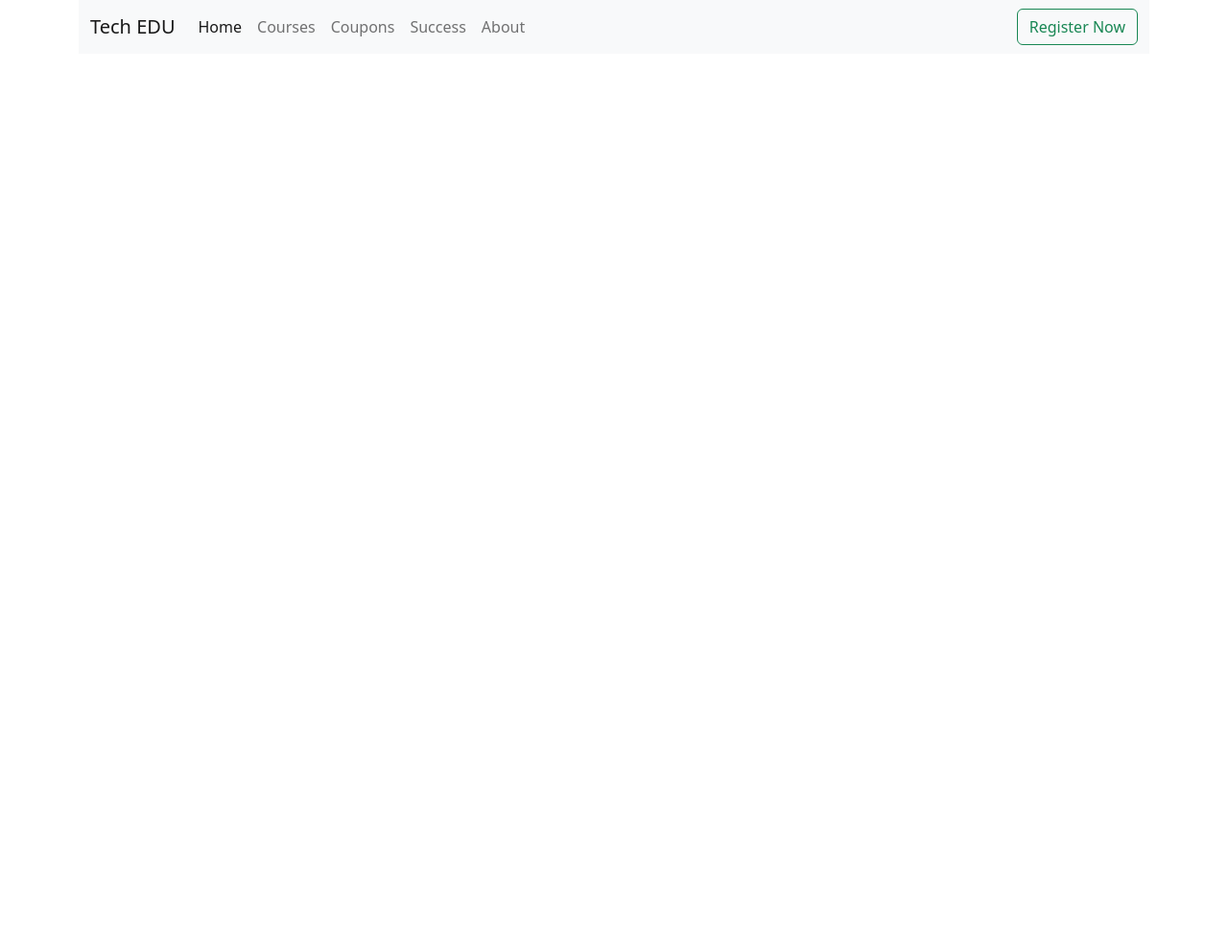
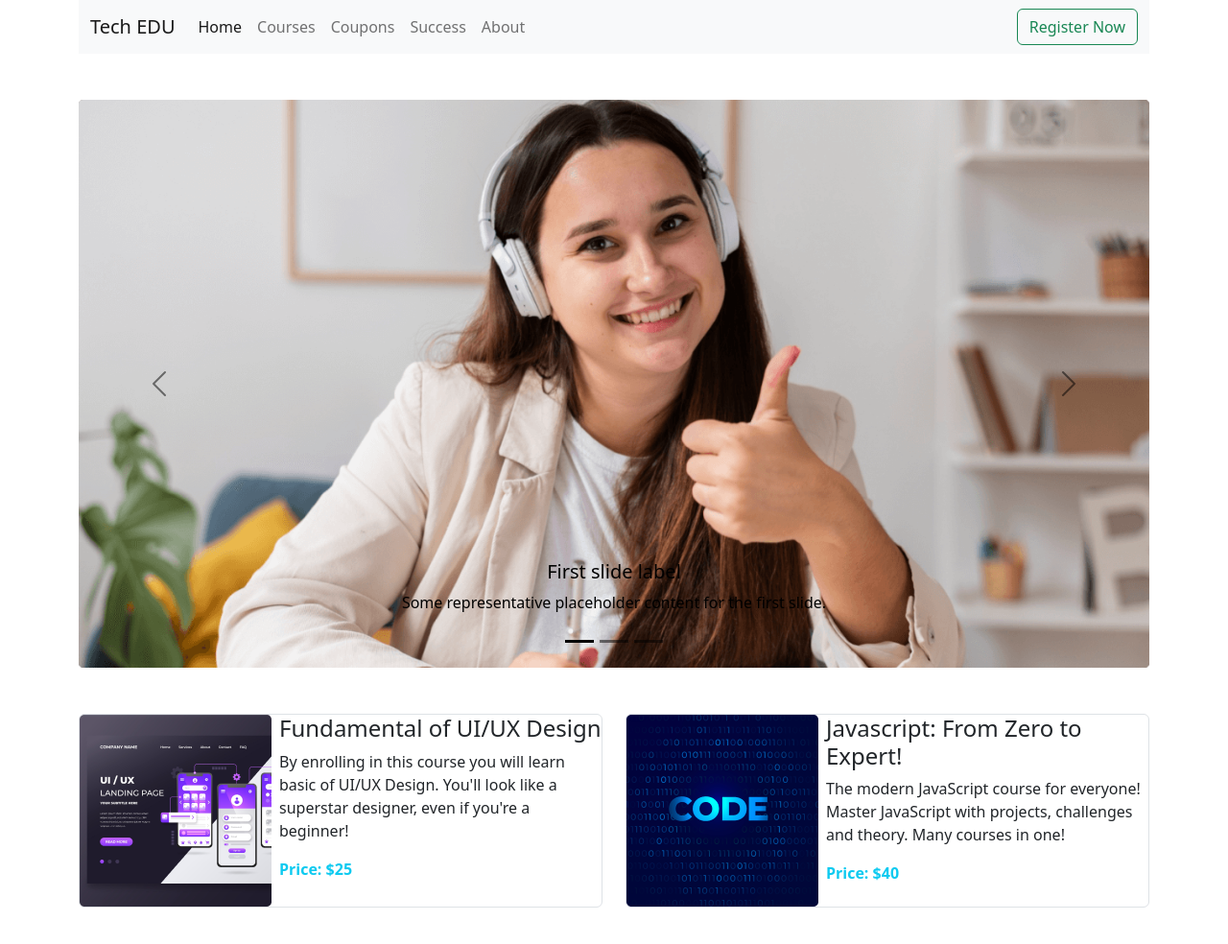
Before and after one commit to kamalubd/PH-assignment03, a plain HTML site: page index.html in a window 1280 px wide. Shown: the whole page at 96% size. Before the commit the page ends 800 px from the top, so only its background shows below. Drawn offline with nearby package versions, Linux system fonts and the light colour scheme.

Commit message:
courses section layout done

```diff
--- a/index.html
+++ b/index.html
@@ -15,6 +15,7 @@
 <body>
     <!---------------------------- start header section ------------->
     <header class="container">
+        <section>
             <nav class="navbar navbar-expand-lg bg-light">
                 <div class="container-fluid">
                   <a class="navbar-brand" href="#">Tech EDU</a>
@@ -43,11 +44,86 @@
                   </div>
                 </div>
               </nav>
-<!-- Top slider start -->
+        </section>
+<!--------------------------- Top slider start -------------------------->
+        <section class="my-5">
+            <div id="carouselExampleDark" class="carousel carousel-dark slide" data-bs-ride="carousel">
+                <div class="carousel-indicators">
+                  <button type="button" data-bs-target="#carouselExampleDark" data-bs-slide-to="0" class="active" aria-current="true" aria-label="Slide 1"></button>
+                  <button type="button" data-bs-target="#carouselExampleDark" data-bs-slide-to="1" aria-label="Slide 2"></button>
+                  <button type="button" data-bs-target="#carouselExampleDark" data-bs-slide-to="2" aria-label="Slide 3"></button>
+                </div>
+                <div class="carousel-inner">
+                  <div class="carousel-item active" data-bs-interval="10000">
+                    <img src="images/cover/cover-1.png" class="d-block w-100 img-fluid" alt="...">
+                    <div class="carousel-caption d-none d-md-block">
+                      <h5>First slide label</h5>
+                      <p>Some representative placeholder content for the first slide.</p>
+                    </div>
+                  </div>
+                  <div class="carousel-item" data-bs-interval="2000">
+                    <img src="images/cover/cover-2.jpg" class="d-block w-100 img-fluid" alt="...">
+                    <div class="carousel-caption d-none d-md-block">
+                      <h5>Second slide label</h5>
+                      <p>Some representative placeholder content for the second slide.</p>
+                    </div>
+                  </div>
+                  <div class="carousel-item">
+                    <img src="images/cover/cover-3.jpg" class="d-block w-100 img-fluid" alt="...">
+                    <div class="carousel-caption d-none d-md-block">
+                      <h5>Third slide label</h5>
+                      <p>Some representative placeholder content for the third slide.</p>
+                    </div>
+                  </div>
+                </div>
+                <button class="carousel-control-prev" type="button" data-bs-target="#carouselExampleDark" data-bs-slide="prev">
+                  <span class="carousel-control-prev-icon" aria-hidden="true"></span>
+                  <span class="visually-hidden">Previous</span>
+                </button>
+                <button class="carousel-control-next" type="button" data-bs-target="#carouselExampleDark" data-bs-slide="next">
+                  <span class="carousel-control-next-icon" aria-hidden="true"></span>
+                  <span class="visually-hidden">Next</span>
+                </button>
+              </div>
+        </section>
 
 
     </header>
 <!--------------- end header section ------------------>
+<!------------------------ start main section ---------------------->
+<main class="container text-center my-5">
+<div class="row gx-4">
+    <div class="tedu-single-courses col-lg-6 col-12">
+        <div class="d-flex border rounded">
+            <div><img src="images/course/course-1.png" alt=""></div>
+        <div class="ps-2 text-start">
+            <h4>Fundamental of UI/UX Design</h4>
+            <p>By enrolling in this course you will learn basic of UI/UX Design. You'll look like a superstar designer, even if you're a beginner!</p>
+            <strong><p class="text-info">Price: $25</p></strong>
+        </div>
+        </div>
+
+    </div>
+    <div class="tedu-single-courses col-lg-6 col-12">
+        <div class="d-flex border rounded">
+            <div><img src="images/course/course-2.png" alt=""></div>
+            <div class="ps-2 text-start">
+            <h4>Javascript: From Zero to Expert!</h4>
+            <p>The modern JavaScript course for everyone! Master JavaScript with projects, challenges and theory. Many courses in one!</p>
+            <strong><p class="text-info">Price: $40</p></strong>
+        </div>
+        </div>
+
+    </div>
+
+</div>
+
+
+
+</main>
+
+
+<!----------------------- end main section ------------------------->
 
 
 <script src="https://cdn.jsdelivr.net/npm/bootstrap@5.2.0/dist/js/bootstrap.bundle.min.js" integrity="sha384-A3rJD856KowSb7dwlZdYEkO39Gagi7vIsF0jrRAoQmDKKtQBHUuLZ9AsSv4jD4Xa" crossorigin="anonymous"></script>
```
Lines whose indentation alone changed are shown as unchanged.
